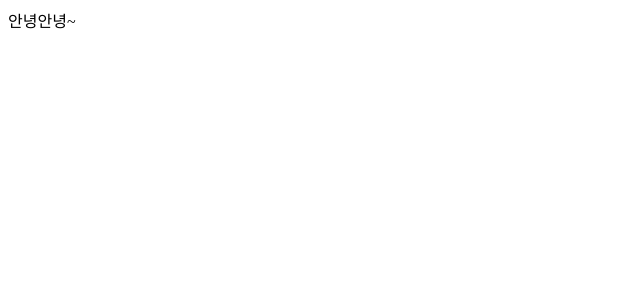
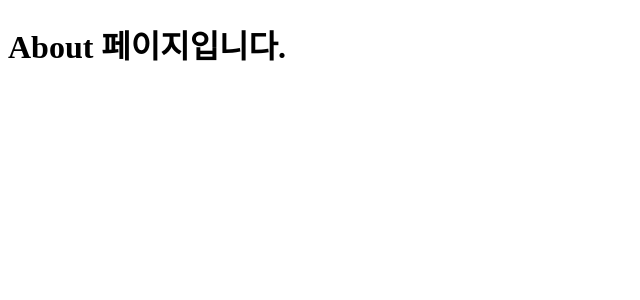
Before and after one commit to minhi0505/react-router2508, a React (Vite) app: page /about in a window 1280 px wide. Shown: the top 300 px of the page, without its empty margins (0-640 px from the left). Built offline with nearby package versions, Linux system fonts and the light colour scheme.

Commit message:
1. 첫번째 라우팅하기

```diff
--- a/src/App.jsx
+++ b/src/App.jsx
@@ -1,10 +1,10 @@
 import React from 'react';
+import {RouterProvider} from "react-router-dom";
+import {router} from "./routes/router-config.jsx";
 
 const App = () => {
     return (
-        <div>
-            안녕안녕~
-        </div>
+        <RouterProvider router={router} />
     );
 };
 
--- /dev/null
+++ b/src/pages/AboutPage.jsx
@@ -0,0 +1,11 @@
+import React from 'react';
+
+const AboutPage = () => {
+    return (
+        <h1>
+            About 페이지입니다.
+        </h1>
+    );
+};
+
+export default AboutPage;
--- /dev/null
+++ b/src/pages/BlogPage.jsx
@@ -0,0 +1,11 @@
+import React from 'react';
+
+const BlogPage = () => {
+    return (
+        <h1>
+           Blog페이지입니다.
+        </h1>
+    );
+};
+
+export default BlogPage;
--- /dev/null
+++ b/src/pages/IndexPage.jsx
@@ -0,0 +1,11 @@
+import React from 'react';
+
+const IndexPage = () => {
+    return (
+        <h1>
+           Index 페이지 입니다.
+        </h1>
+    );
+};
+
+export default IndexPage;
--- /dev/null
+++ b/src/routes/router-config.jsx
@@ -0,0 +1,21 @@
+import {createBrowserRouter} from "react-router-dom";
+import IndexPage from "../pages/IndexPage.jsx";
+import BlogPage from "../pages/BlogPage.jsx";
+import AboutPage from "../pages/AboutPage.jsx";
+
+
+// 라우터 설정
+export const router = createBrowserRouter([
+    {
+        path: '/',
+        element: <IndexPage />
+    },
+    {
+        path: '/blog',
+        element: <BlogPage />
+    },
+    {
+        path: '/about',
+        element: <AboutPage />
+    },
+]);
```
